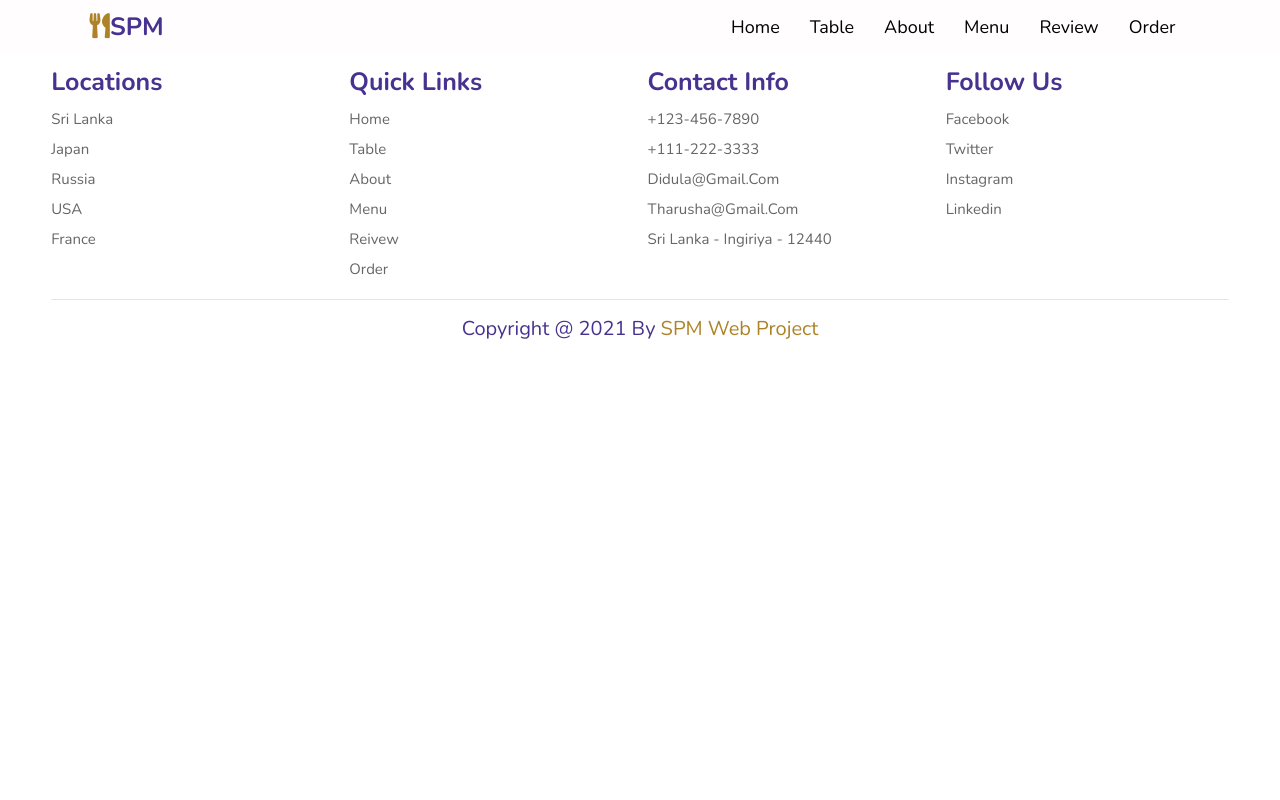
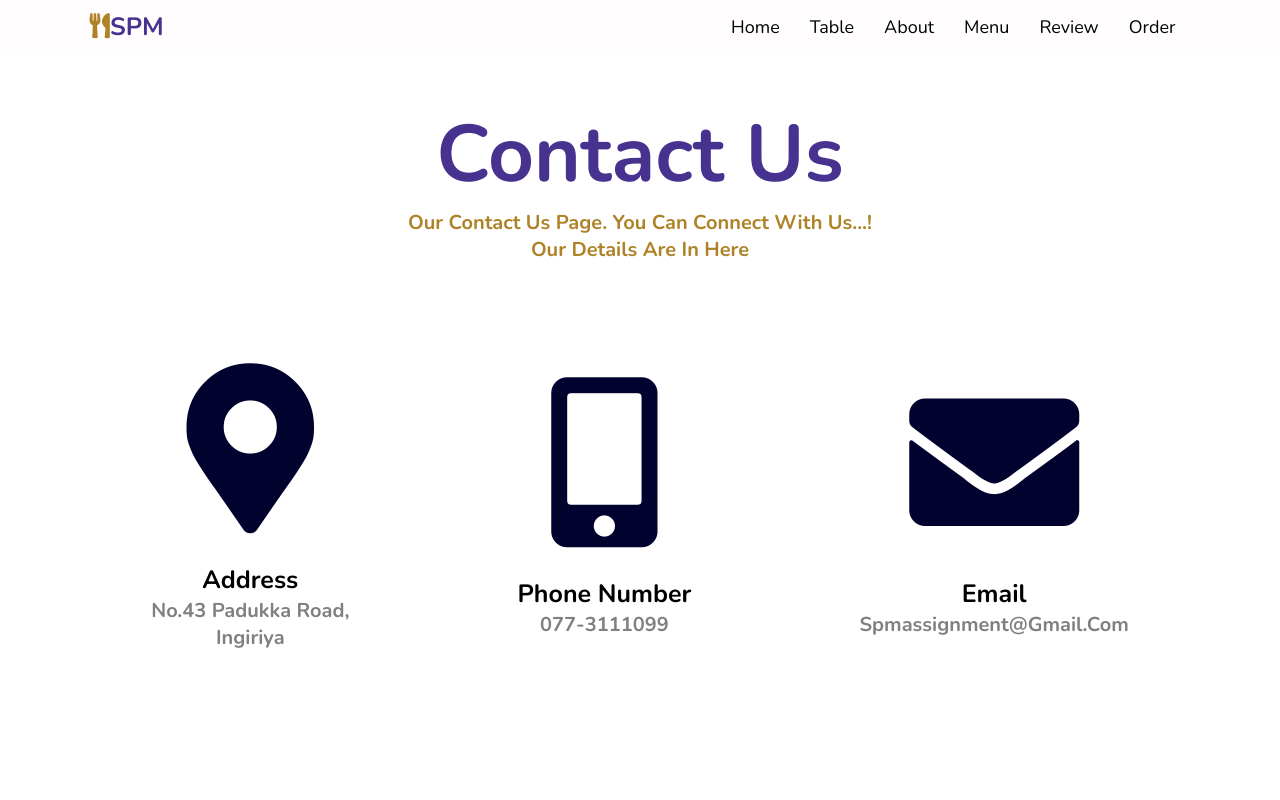
Before and after one commit to CodeKillersAF/SPM-Frontend, a React (Create React App) app: page /contact in a window 1280 px wide. Shown: the top 800 px of the page. Built offline with nearby package versions, Linux system fonts and the light colour scheme.

Commit message:
food menu contact page

```diff
--- a/package.json
+++ b/package.json
@@ -6,6 +6,7 @@
     "@date-io/date-fns": "^1.3.13",
     "@emotion/react": "^11.4.1",
     "@material-ui/core": "^4.12.3",
+    "@material-ui/icons": "^4.11.2",
     "@material-ui/lab": "^4.0.0-alpha.60",
     "@material-ui/pickers": "^3.3.10",
     "@testing-library/jest-dom": "^5.14.1",
--- a/src/App.js
+++ b/src/App.js
@@ -14,6 +14,7 @@ import TestCart from "./components/testCart/TestCart";
 import Home from "./pages/home/Home";
 import Table from "./pages/table/Table";
 import Promotion from "./pages/promotion/Promotion";
+import ContactUs from "./components/contactUs/ContactUs";
 
 function App() {
   return (
@@ -32,6 +33,8 @@ function App() {
                 <Route path="/table" component={Table} />
                 <Route path="/offer" component={Promotion} />
 
+                <Route path="/contact" component={ContactUs} />
+
             </Switch>
           </section>
 
--- /dev/null
+++ b/src/components/contactUs/ContactUs.js
@@ -0,0 +1,38 @@
+import React from 'react';
+import './contact.css';
+
+export default function ContactUs() {
+    return (
+        <div className="main-contact">
+            <div className="contactContainer">
+                <h1>Contact Us</h1>
+                <h3>Our contact us page. You can connect with us...!</h3>
+                <h3>Our details are in here</h3>
+            </div>
+
+            {/* <i className="fa fa-map-marker" aria-hidden="false"></i> */}
+
+            <div className="contactDetails">
+                <button>
+                    <i class="fas fa-map-marker-alt"></i>
+                    <h4>Address</h4>
+                    <h5>No.43 Padukka Road,</h5>
+                    <h5>Ingiriya</h5>
+                </button>
+
+                <button>
+                    <i class="fas fa-mobile-alt"></i>
+                    <h4>Phone Number</h4>
+                    <h5>077-3111099</h5>
+                </button>
+
+                <button>
+                    <i class="fas fa-envelope"></i>
+                    <h4>Email</h4>
+                    <h5>spmassignment@gmail.com</h5>
+                </button>
+            </div>
+
+        </div>
+    )
+}
--- /dev/null
+++ b/src/components/contactUs/contact.css
@@ -0,0 +1,47 @@
+.main-contact{
+    margin-top: 80px;
+}
+
+.contactContainer {
+    display: flex;
+    flex-direction: column;
+    align-items: center;
+    justify-content: center;
+}
+
+.main-contact .contactContainer h1{
+    font-size: 80px;
+    color: var(--black);
+}
+
+.main-contact .contactContainer h3{
+    font-size: 20px;
+    color: var(--orange);
+}
+
+.contactDetails{
+    display: flex;
+    flex-direction: row;
+    align-items: center;
+    margin: 100px 100px;
+    justify-content: space-between;
+}
+
+.contactDetails button{
+    background-color: #fff;
+}
+
+.contactDetails i{
+    font-size: 170px;
+    color: rgb(2, 2, 46);
+}
+
+.contactDetails h4{
+    font-size: 25px;
+    margin-top: 30px;
+}
+
+.contactDetails h5{
+    font-size: 20px;
+    color: gray;
+}
--- a/src/components/foodMenu/FoodMenu.js
+++ b/src/components/foodMenu/FoodMenu.js
@@ -143,7 +143,6 @@ function FoodMenu() {
               </div>
               <div className="iconCart">
                   <button class="fas fa-shopping-cart" onClick={handleOpenCart} />
-                  {/* <h4 style={{display: 'inline-block'}} onClick={handleOpen}>Cart</h4> */}
               </div>
           </div>
 
@@ -152,6 +151,9 @@ function FoodMenu() {
           {getAllCategories.map((ac) => (
              <div className="foodItemDiv">
                   <button className="foodItemCategory" onClick={() => getCategoryFoods(ac._id)}>
+                        <img src={ac.url}
+                            width="40px" height="40px"
+                        /><br/>
                         {ac.categoryName}
                   </button>
              </div>
--- a/src/components/foodMenu/foodmenu.css
+++ b/src/components/foodMenu/foodmenu.css
@@ -123,6 +123,7 @@
     border-style: solid;
     border-color: #fff;
     padding: 10px 10px;
+    background-color: #fff;
 }
 
 .foodItemDiv button:focus{
--- a/src/components/navbar/Navbar.js
+++ b/src/components/navbar/Navbar.js
@@ -13,7 +13,7 @@ function Navbar() {
 
                  <Link to="/">Home</Link>
                  <Link to="/table">Table</Link>
-                 <Link to="/about">About</Link>
+                 <Link to="/contact">About</Link>
                  <Link to="/menu">Menu</Link>
                  <Link to="/offer">Review</Link>
                  <Link to="/order">Order</Link>
--- /dev/null
+++ b/src/components/review/Review.js
@@ -0,0 +1,11 @@
+import React from 'react';
+import './review.css';
+
+export default function Review() {
+    return (
+        <div>
+            Reviews
+        </div>
+
+    )
+}
--- a/src/pages/home/Home.js
+++ b/src/pages/home/Home.js
@@ -1,6 +1,6 @@
 import React from 'react';
 import HomeBody from '../../components/homeBody/HomeBody';
-import FoodMenu from '../../components/foodMenu/FoodMenu';
+import Review from '../../components/review/Review';
 import About from '../../components/aboutUs/About';
 
 function Home() {
@@ -8,7 +8,7 @@ function Home() {
         <div>
             <HomeBody />
             <About />
-            <FoodMenu />
+            <Review />
         </div>
     )
 }
```
Also changed, not shown: src/components/review/review.css (added), 1 other file (tests, documents, lock files or other folders).
